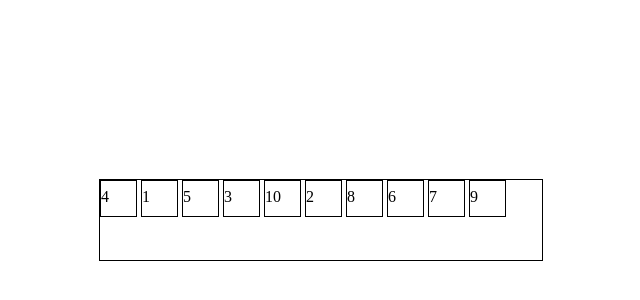
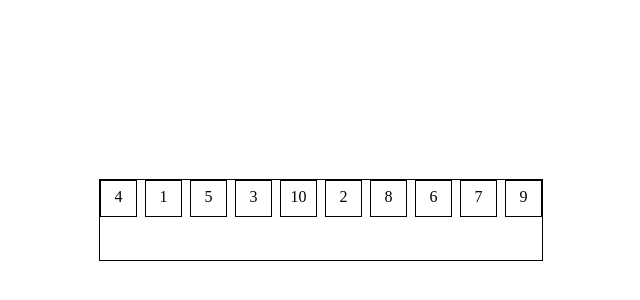
Before and after one commit to lucifan/sort, a plain HTML site: page index.html in a window 1280 px wide. Shown: the part 180-480 px from the top of the page, without its empty margins (319-959 px from the left). Drawn offline with Linux system fonts and the light colour scheme.

Commit message:
add script

```diff
--- a/index.html
+++ b/index.html
@@ -18,5 +18,6 @@
 		<div class="number">7</div>
 		<div class="number">9</div>
 	</div>
+	<script type="text/javascript" src="script.js"></script>
 </body>
 </html>
--- /dev/null
+++ b/script.js
@@ -0,0 +1,11 @@
+var numberBox = document.getElementsByClassName("number");
+
+function setPosition() {
+	for (var i = 0; i < numberBox.length; i++) {
+		numberBox[i].style.left = (i * 45) + "px";
+	}
+}
+
+window.onload = function() {
+	setPosition();
+}
--- a/style.css
+++ b/style.css
@@ -20,5 +20,7 @@ body {
 	height: 35px;
 	border: 1px solid;
 	display: inline-block;
+	text-align: center;
 	line-height: 200%;
+	position: absolute;
 }
```
